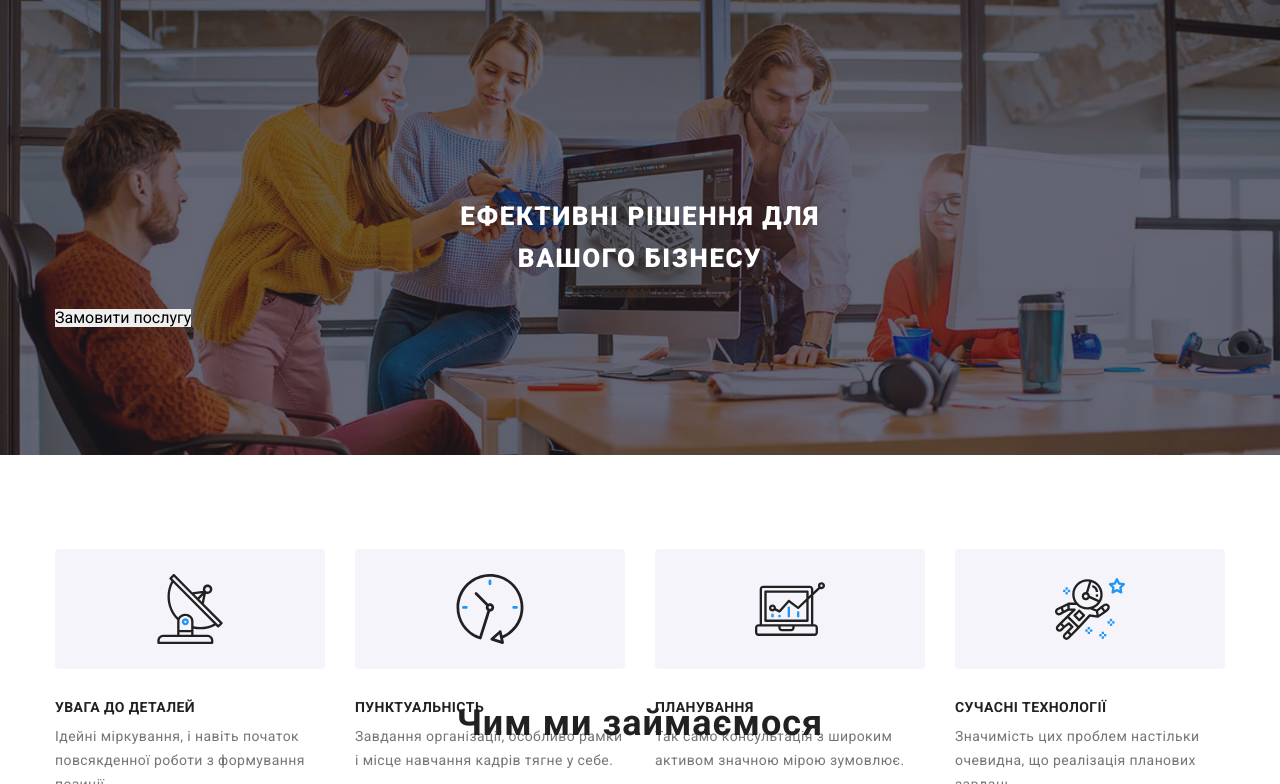
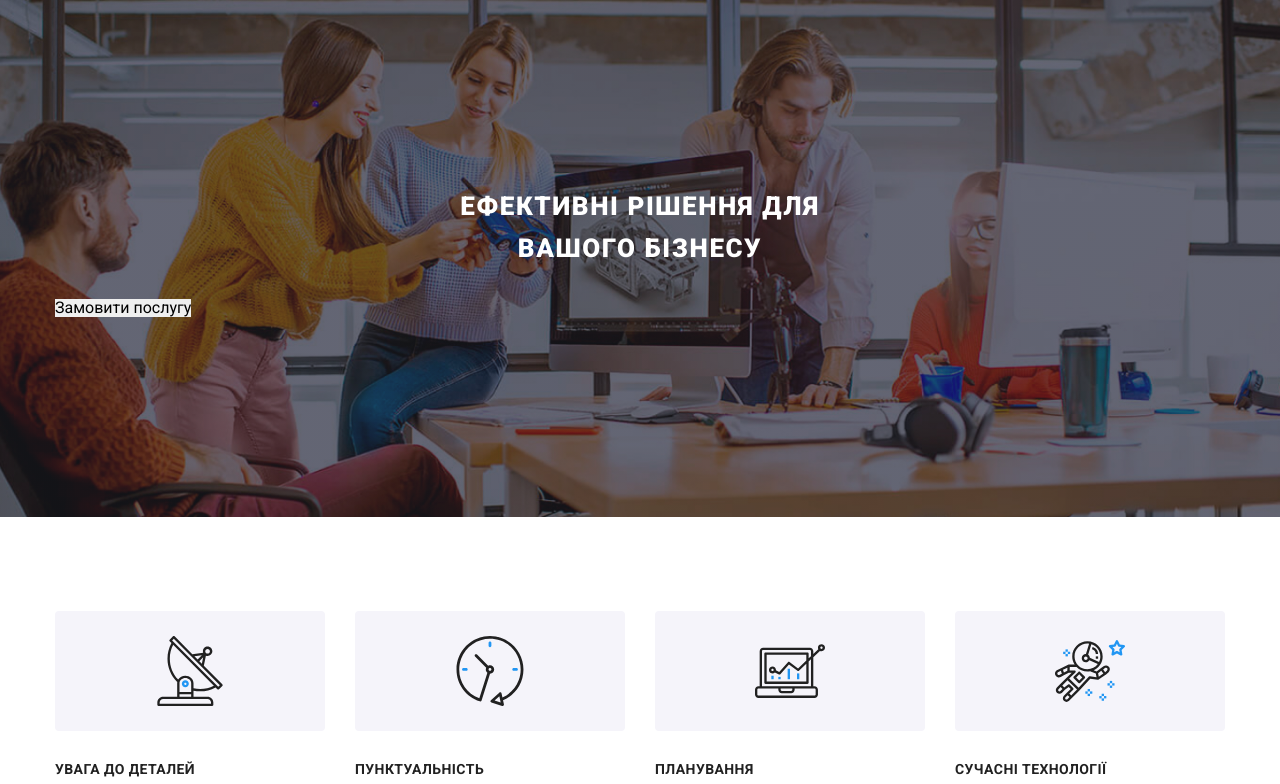
Before and after one commit to InnaKolesnykova/goit-markup-hw-08, a plain HTML site: page index.html in a window 1280 px wide. Shown: the part 126-910 px from the top of the page. Drawn offline with nearby package versions, Linux system fonts and the light colour scheme.

Commit message:
container
Виправлена помилка, коли один контейнер накладався на інший

```diff
--- a/scss/base/_container.scss
+++ b/scss/base/_container.scss
@@ -7,7 +7,7 @@
 
     @media screen and (min-width:480px) {
         width: 480px;
-        height: 60px;
+        // height: 60px;
     }
 
     @media screen and (min-width:768px) {
```
Also changed, not shown: css/main.css, css/main.min.css, 2 other files.
